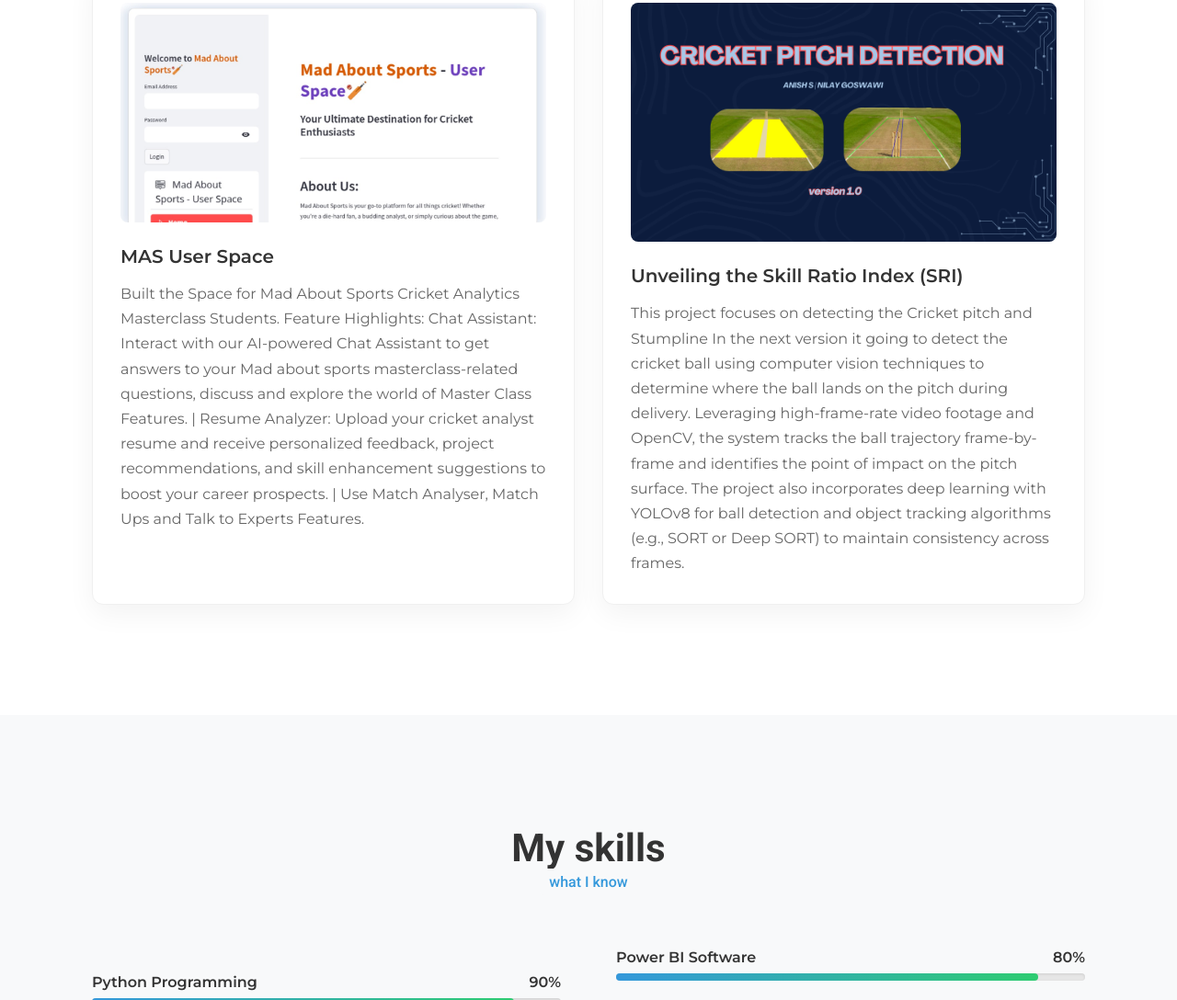
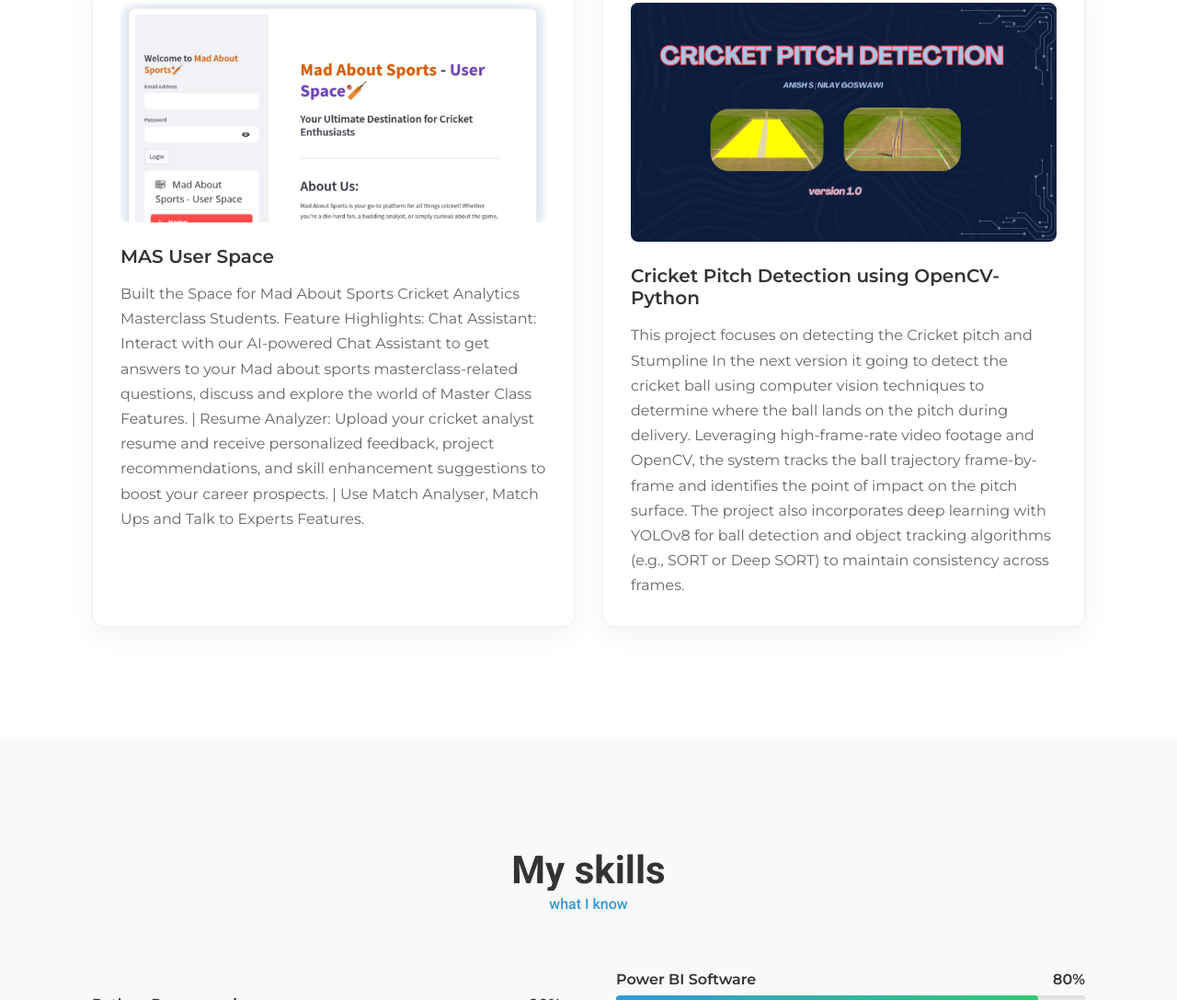
Before and after one commit to ANILEARNING/anilearning.github.io, a plain HTML site: page index.html in a window 1280 px wide. Shown: the part 1910-2998 px from the top of the page at 92% size. Drawn offline with nearby package versions, Linux system fonts and the light colour scheme.

Commit message:
Update index.html
update project2 title

```diff
--- a/index.html
+++ b/index.html
@@ -98,7 +98,7 @@
                         <div class="box">
                             <img src="/images/CRICKET_PITCH_DETECTION.png"
                                 alt="" srcset="" style="max-width: 100%; height: auto;">
-                            <div class="text">Unveiling the Skill Ratio Index (SRI) </div>
+                            <div class="text">Cricket Pitch Detection using OpenCV-Python </div>
                             <p>
                                 This project focuses on detecting the Cricket pitch and Stumpline In the next version it going to detect the cricket ball using computer vision techniques
                                 to determine where the ball lands on the pitch during delivery.
```
